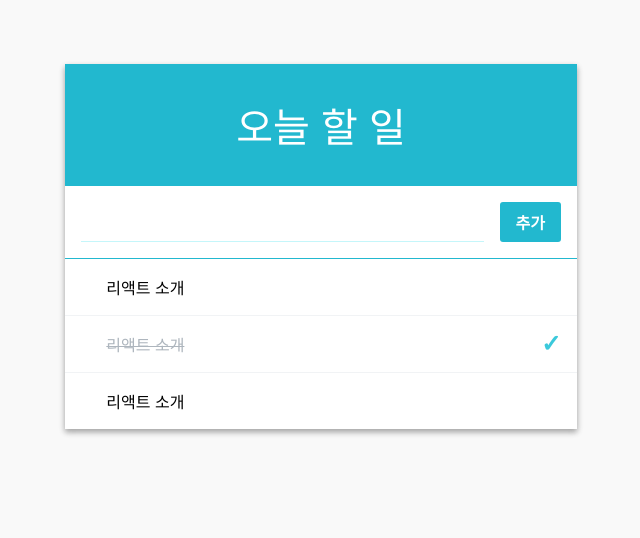
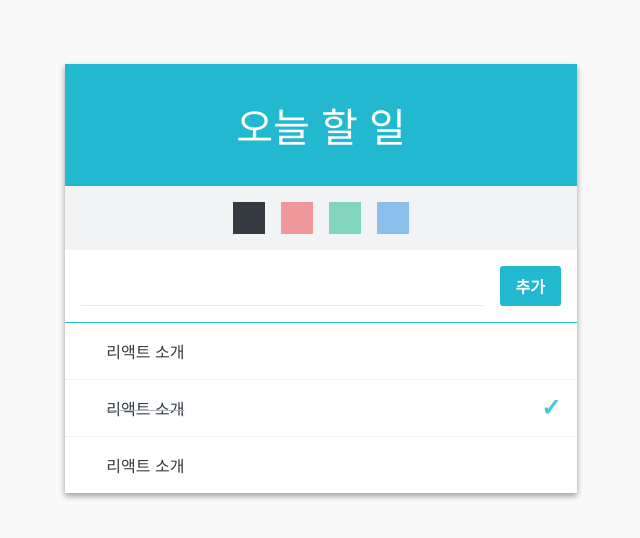
Before and after one commit to whdrjs2626/React-Todo-List, a React (Create React App) app: page / in a window 1280 px wide. Shown: the top 538 px of the page, without its empty margins (319-959 px from the left). Built offline with nearby package versions, Linux system fonts and the light colour scheme.

Commit message:
add Palette

```diff
--- a/src/App.js
+++ b/src/App.js
@@ -2,10 +2,14 @@ import React, { Component } from 'react';
 import TodoListTemplate from "./components/TodoListTemplate";
 import Form from "./components/Form";
 import TodoItemList from "./components/TodoItemList";
+import Palette from "./components/Palette";
+
+const colors = ['#343a40', '#f03e3e', '#12b886', '#228ae6'];
 
 class App extends Component {
 
     id = 3 // todo 객체들을 구분하기 위한 고유 번호 / 데이터가 추가될 떄마다 1씩 증가
+
 
     state = {
         input: '',
@@ -13,7 +17,8 @@ class App extends Component {
             { id: 0, text: ' 리액트 소개', checked: false },
             { id: 1, text: ' 리액트 소개', checked: true },
             { id: 2, text: ' 리액트 소개', checked: false }
-        ]
+        ],
+        color: '#343a40'
     }
 
     handleChange = (e) => {
@@ -23,7 +28,7 @@ class App extends Component {
     }
 
     handleCreate = () => {
-        const { input, todos } = this.state;
+        const { input, todos, color } = this.state;
         this.setState({
             input: '', // 인풋 비우고
             // concat 을 사용하여 배열에 추가
@@ -34,7 +39,8 @@ class App extends Component {
             id: this.id++,
             text: input,
             checked: false
-            })
+            }),
+            color
         });
     }
 
@@ -71,15 +77,24 @@ class App extends Component {
             todos: todos.filter(todo => todo.id !== id) // 파라미터로 받은 id를 갖고 있지 않는 배열을 새로 생성하여 todos에 저장
         });
     }
+
+    handleColorChange = (color) => {
+        this.setState({
+            color
+        })
+    }
+
     render() {
-        const { input, todos } = this.state;
+        const { input, todos, color } = this.state;
         const {
             handleChange,
             handleCreate,
             handleKeyPress,
             handleToggle,
-            handleRemove
+            handleRemove,
+            handleColorChange
         } = this; // this.handleChange와 같이 this로 접근해야 하는 작업 생략
+        // this는 해당 컴포넌트를 의미한다. 즉 Ap
         return (
             <TodoListTemplate form={(
                 <Form
@@ -87,13 +102,15 @@ class App extends Component {
                     onKeyPress={handleKeyPress}
                     onChange={handleChange}
                     onCreate={handleCreate}
+                    color={color}
                 />
-            )}>
+            )} palette = {(<Palette colors={colors} selected={color} onSelect={handleColorChange}/>)}>
+
                 {/*
                     App에서 TodoListTemplate 컴포넌틀를 불러와서 사용
                     Form 컴포넌트를 App에 렌더링
                 */}
-                <TodoItemList todos={todos} onToggle={handleToggle} onRemove={handleRemove}/>
+                <TodoItemList todos={todos} onToggle={handleToggle} onRemove={handleRemove} color={color}/>
                 {/* todos안의 객체들을 화면에 보여주기 위해 todos 배열을 컴포넌트 배열로 변환해야 함 - 일단 TodoItemList에 todos를 전달 */}
             </TodoListTemplate>
         )
--- a/src/components/Form.js
+++ b/src/components/Form.js
@@ -7,10 +7,10 @@ import './Form.css';
     onChange - input의 내용이 변경될 때 실행되는 함수
     onKeyPress - input에서 키 입력 시 실행되는 함수 - Enter를 누르는 것이 onCreate를 누르는 것과 동일한 작업을 수행하게 하기 위함
 */
-const Form = ({value, onChange, onCreate, onKeyPress}) => {
+const Form = ({value, onChange, onCreate, onKeyPress, color}) => {
     return (
         <div className="form">
-            <input value={value} onChange={onChange} onKeyPress={onKeyPress}/>
+            <input value={value} onChange={onChange} onKeyPress={onKeyPress} style={{color}}/>
             <div className="create-button" onClick={onCreate}>
                 추가
             </div>
--- /dev/null
+++ b/src/components/Palette.css
@@ -0,0 +1,24 @@
+.palette {
+  display: flex;
+  justify-content: center;
+}
+
+.color {
+  width: 2rem;
+  height: 2rem;
+  opacity: 0.5;
+  transition: all 0.2s;
+  cursor: pointer;
+}
+
+.color:hover {
+  opacity: 0.75;
+}
+
+.color.active, .color:active {
+  opacity: 1;
+}
+
+.color + .color {
+  margin-left: 1rem;
+}
--- /dev/null
+++ b/src/components/Palette.js
@@ -0,0 +1,27 @@
+import './Palette.css';
+
+const Color = ({ color, active, onClick }) => {
+    return (
+        <div className={`color ${active && 'active'}`} style={{backgroundColor: color}} onClick={onClick} ></div>
+    );
+}
+
+const Palette = ({ colors, selected, onSelect }) => {
+    const colorList = colors.map(
+        (color) => (
+            <Color
+                color={color}
+                active={selected===color}
+                onClick={() => onSelect(color)}
+                key={color}
+            />
+        )
+    )
+    return (
+        <div className="palette">
+            {colorList}
+        </div>
+    );
+}
+
+export default Palette;
--- a/src/components/TodoItem.js
+++ b/src/components/TodoItem.js
@@ -15,6 +15,7 @@ import './TodoItem.css';
     근데 onRemove를 호출하기 전에 e.stopPropagation()을 호출한다.
     위 함수를 호출하지 않으면 클릭 시 해당 DOM의 부모의 클릭 이벤트에 연결된 onToggle도 실행됨 즉 onRemove > onToggle
     이것(이벤트의 확산)을 막는 것이 e.stopPropagation()
+    즉 삭제 부분에 들어간 이벤트가 해당 부모의 이벤트까지 전달되지 않게 해준다.
 */
 /*
     `todo-text ${checked && 'checked'}`
@@ -33,7 +34,7 @@ class TodoItem extends Component {
     }
 
     render() {
-        const {text, checked, id, onToggle, onRemove} = this.props;
+        const {text, checked, id, onToggle, onRemove, color} = this.props;
 
         return (
             <div className="todo-item" onClick={() => onToggle(id)}>
@@ -41,7 +42,7 @@ class TodoItem extends Component {
                     e.stopPropagation() // onToggle이 실행되지 않도록 함
                     onRemove(id)}}>&times;</div>
                 <div className={`todo-text ${checked && 'checked'}`}>
-                    <div>{text}</div>
+                    <div style={{color: color}}>{text}</div>
                 </div>
                 { checked && (<div className="check-mark">&#x2713;</div>) }
             </div>
--- a/src/components/TodoItemList.js
+++ b/src/components/TodoItemList.js
@@ -2,8 +2,10 @@ import React, { Component } from 'react';
 import TodoItem from './TodoItem'
 
 /*
+    TodoItem 컴포넌트 여러 개를 렌더링해주는 역할 수행
+    리스트를 렌더링하는 경우 특히 보여주는 리스트가 동적인 경우 클래스형 컴포넌트가 적합하다. -> 성능 최적화에 용이하기 때문
     이 컴포넌트는 3가지 props를 받는다
-    todos - t o d o 객체들이 들어있는 배열
+    todos - todo 객체들이 들어있는 배열
     onToggle - 체크박스 ON/OFF
     onRemove - 아이템 삭제 함수
  */
@@ -21,7 +23,7 @@ class TodoItemList extends Component {
     }
 
     render() {
-        const { todos, onToggle, onRemove } = this.props;
+        const { todos, onToggle, onRemove, color } = this.props;
 
         // 아래를 보면 map함수를 이용해 todos 객체 배열의 원소(객체)를 TodoItem 컴포넌트로 변경하여 todoList라는 TodoItem 컴포넌트 배열로 변환함
         const todoList = todos.map(
@@ -33,6 +35,7 @@ class TodoItemList extends Component {
                     onToggle={onToggle}
                     onRemove={onRemove}
                     key={id}
+                    color={color}
                 />
             )
         );
--- a/src/components/TodoListTemplate.css
+++ b/src/components/TodoListTemplate.css
@@ -20,3 +20,7 @@
 .todos-wrapper {
     min-height: 5rem;
 }
+.palette-wrapper {
+    padding: 1rem;
+    background: #f1f3f5;
+}
--- a/src/components/TodoListTemplate.js
+++ b/src/components/TodoListTemplate.js
@@ -7,12 +7,15 @@ import './TodoListTemplate.css'
     children은 해당 템플릿 태그 내부 내용에 들어갈 것
     form은 input, button이 있는 컴포넌트를 렌더링할 때 사용할 것
 */
-const TodoListTemplate = ({form, children}) => {
+const TodoListTemplate = ({form, palette, children}) => {
     return (
         <main className="todo-list-template">
             <div className="title">
                 오늘 할 일
             </div>
+            <section className="palette-wrapper">
+                {palette}
+            </section>
             <section className="form-wrapper">
                 {form}
             </section>
```
Also changed, not shown: src/components/TodoItemList.css (deleted).
